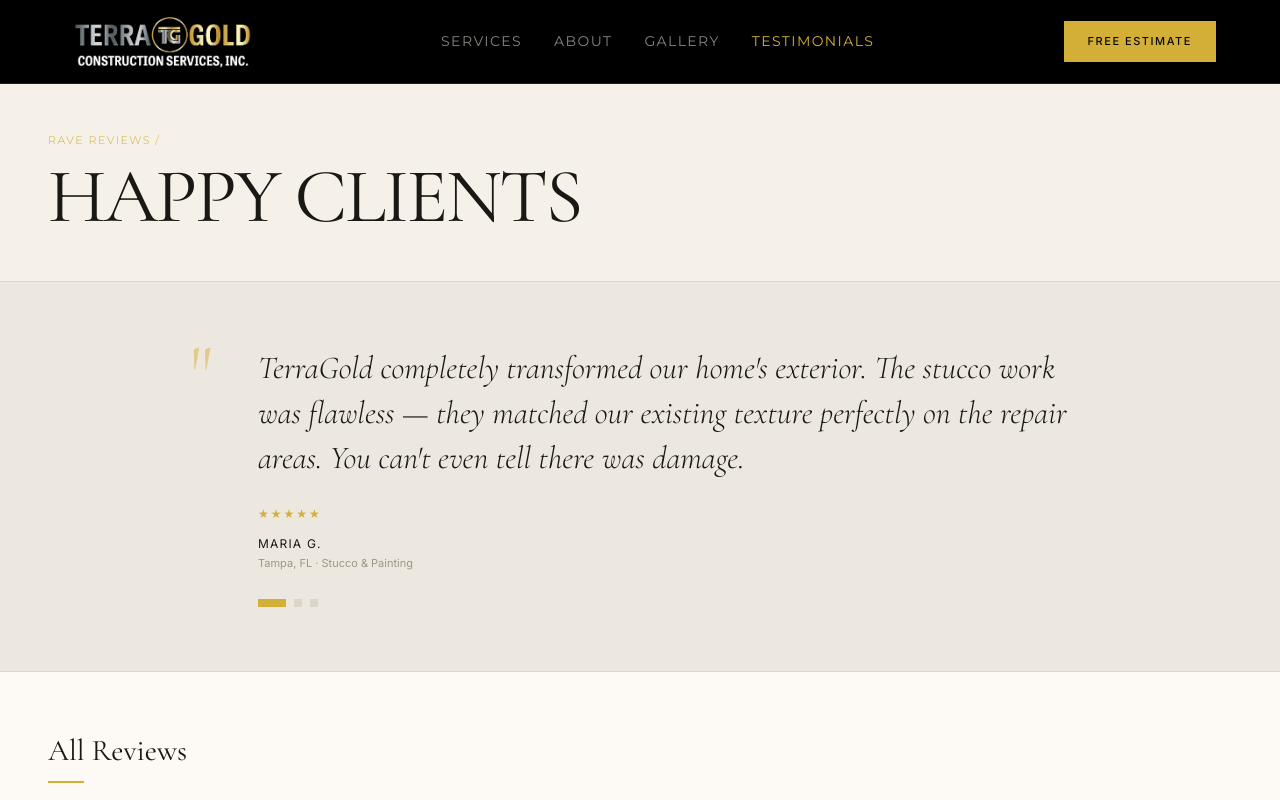
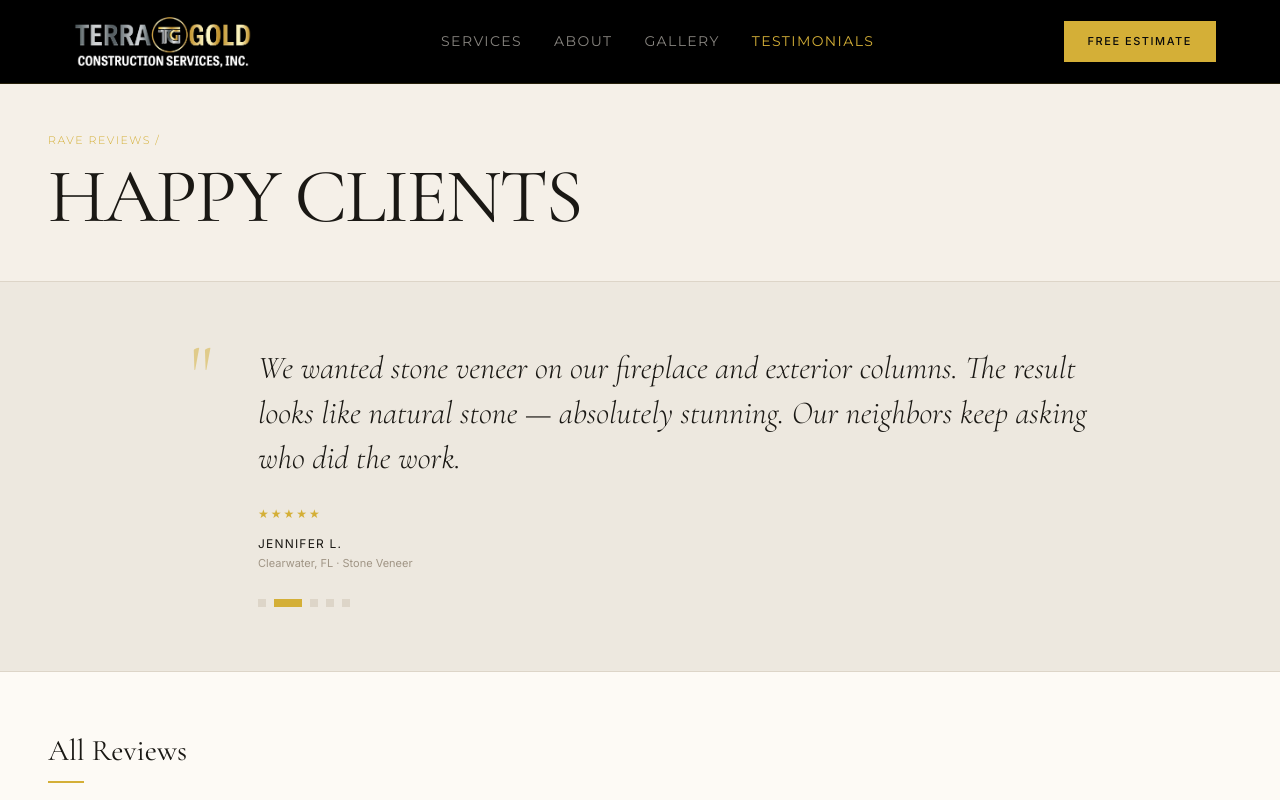
Before and after one commit to amarrero10/terra-gold-construction, a Next.js app: page /testimonials in a window 1280 px wide. Shown: the top 800 px of the page. Built offline with nearby package versions, Linux system fonts and the light colour scheme; a web font is replaced by a local one.

Commit message:
Add autoscroll to testimonial page

```diff
--- a/src/app/testimonials/page.tsx
+++ b/src/app/testimonials/page.tsx
@@ -8,7 +8,15 @@
 
 const inter = Inter({ subsets: ["latin"], display: "swap", weight: "400" });
 
-function CountUp({ target, suffix = "", duration = 1800 }: { target: number; suffix?: string; duration?: number }) {
+function CountUp({
+  target,
+  suffix = "",
+  duration = 1800,
+}: {
+  target: number;
+  suffix?: string;
+  duration?: number;
+}) {
   const ref = useRef<HTMLSpanElement>(null);
   const inView = useInView(ref, { once: true, margin: "-50px" });
   const [count, setCount] = useState(0);
@@ -26,7 +34,12 @@
     requestAnimationFrame(tick);
   }, [inView, target, duration]);
 
-  return <span ref={ref}>{count}{suffix}</span>;
+  return (
+    <span ref={ref}>
+      {count}
+      {suffix}
+    </span>
+  );
 }
 
 function Reveal({ children, delay = 0 }: { children: React.ReactNode; delay?: number }) {
@@ -45,21 +58,71 @@
 }
 
 const reviews = [
-  { name: "Maria G.",            loc: "Tampa, FL",         svc: "Stucco & Painting",       stars: 5, text: "TerraGold completely transformed our home's exterior. The stucco work was flawless — they matched our existing texture perfectly on the repair areas. You can't even tell there was damage." },
-  { name: "Robert K.",           loc: "Brandon, FL",       svc: "Drywall Repair",          stars: 5, text: "We had significant water damage from a burst pipe. TerraGold came out quickly, assessed it, and completed the repair ahead of schedule. The finish is seamless." },
-  { name: "Jennifer L.",         loc: "Clearwater, FL",    svc: "Stone Veneer",            stars: 5, text: "We wanted stone veneer on our fireplace and exterior columns. The result looks like natural stone — absolutely stunning. Our neighbors keep asking who did the work." },
-  { name: "David M.",            loc: "Wesley Chapel, FL", svc: "Full Exterior",           stars: 5, text: "From lath to stucco to paint, TerraGold handled our entire exterior renovation. They take pride in their work. Everything was done right the first time at a fair price." },
-  { name: "Sandra T.",           loc: "Land O' Lakes, FL", svc: "Siding & Soffit",         stars: 5, text: "The shiplap siding and soffit installation was done beautifully. The crew was respectful, cleaned up every day, and communicated throughout. Will definitely use them again." },
-  { name: "Carlos R.",           loc: "Tampa, FL",         svc: "Interior Painting",       stars: 5, text: "Interior painting of our entire 3,000 sqft home. They prepped properly and the finish is incredible — no drips, no missed spots. Best painters I've hired." },
-  { name: "Patricia W.",         loc: "St. Petersburg, FL",svc: "Stucco Repair",           stars: 5, text: "Had cracks in our stucco after a storm. TerraGold came out the same week, assessed the damage, and repaired everything perfectly. Very thorough team." },
-  { name: "Michael & Anna B.",   loc: "Tampa, FL",         svc: "Home Transformation",     stars: 5, text: "TerraGold flipped our investment property for Airbnb. The transformation was incredible — guests constantly compliment the quality of the finishes." },
+  {
+    name: "Maria G.",
+    loc: "Tampa, FL",
+    svc: "Stucco & Painting",
+    stars: 5,
+    text: "TerraGold completely transformed our home's exterior. The stucco work was flawless — they matched our existing texture perfectly on the repair areas. You can't even tell there was damage.",
+  },
+  {
+    name: "Robert K.",
+    loc: "Brandon, FL",
+    svc: "Drywall Repair",
+    stars: 5,
+    text: "We had significant water damage from a burst pipe. TerraGold came out quickly, assessed it, and completed the repair ahead of schedule. The finish is seamless.",
+  },
+  {
+    name: "Jennifer L.",
+    loc: "Clearwater, FL",
+    svc: "Stone Veneer",
+    stars: 5,
+    text: "We wanted stone veneer on our fireplace and exterior columns. The result looks like natural stone — absolutely stunning. Our neighbors keep asking who did the work.",
+  },
+  {
+    name: "David M.",
+    loc: "Wesley Chapel, FL",
+    svc: "Full Exterior",
+    stars: 5,
+    text: "From lath to stucco to paint, TerraGold handled our entire exterior renovation. They take pride in their work. Everything was done right the first time at a fair price.",
+  },
+  {
+    name: "Sandra T.",
+    loc: "Land O' Lakes, FL",
+    svc: "Siding & Soffit",
+    stars: 5,
+    text: "The shiplap siding and soffit installation was done beautifully. The crew was respectful, cleaned up every day, and communicated throughout. Will definitely use them again.",
+  },
+  {
+    name: "Carlos R.",
+    loc: "Tampa, FL",
+    svc: "Interior Painting",
+    stars: 5,
+    text: "Interior painting of our entire 3,000 sqft home. They prepped properly and the finish is incredible — no drips, no missed spots. Best painters I've hired.",
+  },
+  {
+    name: "Patricia W.",
+    loc: "St. Petersburg, FL",
+    svc: "Stucco Repair",
+    stars: 5,
+    text: "Had cracks in our stucco after a storm. TerraGold came out the same week, assessed the damage, and repaired everything perfectly. Very thorough team.",
+  },
+  {
+    name: "Michael & Anna B.",
+    loc: "Tampa, FL",
+    svc: "Home Transformation",
+    stars: 5,
+    text: "TerraGold flipped our investment property for Airbnb. The transformation was incredible — guests constantly compliment the quality of the finishes.",
+  },
 ];
 
 function Stars({ n }: { n: number }) {
   return (
     <div style={{ display: "flex", gap: 2 }}>
-      {[1,2,3,4,5].map((s) => (
-        <span key={s} style={{ color: s <= n ? "var(--gold)" : "var(--rule)", fontSize: 12 }}>★</span>
+      {[1, 2, 3, 4, 5].map((s) => (
+        <span key={s} style={{ color: s <= n ? "var(--gold)" : "var(--rule)", fontSize: 12 }}>
+          ★
+        </span>
       ))}
     </div>
   );
@@ -67,18 +130,64 @@
 
 export default function TestimonialsPage() {
   const [feat, setFeat] = useState(0);
-  const featured = [reviews[0], reviews[3], reviews[7]];
+  const [paused, setPaused] = useState(false);
+  const touchStart = useRef<number | null>(null);
+  const featured = [reviews[0], reviews[2], reviews[3], reviews[5], reviews[7]];
+
+  // Auto-advance every 5s, resets whenever feat changes or user unpauses
+  useEffect(() => {
+    if (paused) return;
+    const t = setTimeout(() => setFeat((p) => (p + 1) % featured.length), 5000);
+    return () => clearTimeout(t);
+  }, [feat, paused, featured.length]);
+
+  function handleDotClick(i: number) {
+    setFeat(i);
+    setPaused(true);
+    setTimeout(() => setPaused(false), 8000); // resume after 8s
+  }
+
+  function handleTouchStart(e: React.TouchEvent) {
+    touchStart.current = e.touches[0].clientX;
+  }
+
+  function handleTouchEnd(e: React.TouchEvent) {
+    if (touchStart.current === null) return;
+    const diff = touchStart.current - e.changedTouches[0].clientX;
+    if (Math.abs(diff) > 50) {
+      setFeat((p) =>
+        diff > 0 ? (p + 1) % featured.length : (p - 1 + featured.length) % featured.length,
+      );
+    }
+    touchStart.current = null;
+  }
 
   return (
     <>
       {/* Page header */}
-      <div style={{ paddingTop: 84, background: "var(--cream)", borderBottom: "1px solid var(--rule)" }}>
-        <div className="px-5 md:px-12" style={{ maxWidth: 1400, margin: "0 auto", paddingTop: 48, paddingBottom: 48 }}>
+      <div
+        style={{
+          paddingTop: 84,
+          background: "var(--cream)",
+          borderBottom: "1px solid var(--rule)",
+        }}
+      >
+        <div
+          className="px-5 md:px-12"
+          style={{ maxWidth: 1400, margin: "0 auto", paddingTop: 48, paddingBottom: 48 }}
+        >
           <motion.p
             initial={{ opacity: 0, y: 12 }}
             animate={{ opacity: 1, y: 0 }}
             transition={{ duration: 0.5 }}
-            style={{ fontFamily: "'Montserrat', sans-serif", fontSize: 11, letterSpacing: "0.14em", textTransform: "uppercase", color: "var(--gold)", marginBottom: 12 }}
+            style={{
+              fontFamily: "'Montserrat', sans-serif",
+              fontSize: 11,
+              letterSpacing: "0.14em",
+              textTransform: "uppercase",
+              color: "var(--gold)",
+              marginBottom: 12,
+            }}
           >
             Rave Reviews /
           </motion.p>
@@ -87,7 +196,15 @@
               initial={{ y: "100%" }}
               animate={{ y: 0 }}
               transition={{ duration: 0.8, ease: [0.25, 0.46, 0.45, 0.94] }}
-              style={{ fontFamily: "'Cormorant Garamond', serif", fontSize: "clamp(48px, 6vw, 80px)", fontWeight: 400, letterSpacing: "-0.03em", textTransform: "uppercase", color: "var(--charcoal)", lineHeight: 0.95 }}
+              style={{
+                fontFamily: "'Cormorant Garamond', serif",
+                fontSize: "clamp(48px, 6vw, 80px)",
+                fontWeight: 400,
+                letterSpacing: "-0.03em",
+                textTransform: "uppercase",
+                color: "var(--charcoal)",
+                lineHeight: 0.95,
+              }}
             >
               Happy Clients
             </motion.h1>
@@ -96,11 +213,32 @@
       </div>
 
       {/* Featured pull quote */}
-      <section className="px-5 md:px-12" style={{ background: "var(--cream-alt)", paddingTop: 64, paddingBottom: 64, borderBottom: "1px solid var(--rule)" }}>
+      <section
+        className="px-5 md:px-12"
+        style={{
+          background: "var(--cream-alt)",
+          paddingTop: 64,
+          paddingBottom: 64,
+          borderBottom: "1px solid var(--rule)",
+        }}
+        onMouseEnter={() => setPaused(true)}
+        onMouseLeave={() => setPaused(false)}
+        onTouchStart={handleTouchStart}
+        onTouchEnd={handleTouchEnd}
+      >
         <div style={{ maxWidth: 900, margin: "0 auto" }}>
           <div style={{ display: "grid", gridTemplateColumns: "48px 1fr", gap: 20 }}>
-            <span style={{ fontFamily: "'Cormorant Garamond', serif", fontSize: 80, fontWeight: 300, color: "var(--gold)", lineHeight: 0.7, opacity: 0.5 }}>
-              "
+            <span
+              style={{
+                fontFamily: "'Cormorant Garamond', serif",
+                fontSize: 80,
+                fontWeight: 300,
+                color: "var(--gold)",
+                lineHeight: 0.7,
+                opacity: 0.5,
+              }}
+            >
+              &#34;
             </span>
             <div>
               <motion.div
@@ -109,14 +247,36 @@
                 animate={{ opacity: 1, y: 0 }}
                 transition={{ duration: 0.5 }}
               >
-                <p style={{ fontFamily: "'Cormorant Garamond', serif", fontStyle: "italic", fontSize: "clamp(22px, 3vw, 32px)", fontWeight: 300, color: "var(--charcoal)", lineHeight: 1.4, marginBottom: 24 }}>
+                <p
+                  style={{
+                    fontFamily: "'Cormorant Garamond', serif",
+                    fontStyle: "italic",
+                    fontSize: "clamp(22px, 3vw, 32px)",
+                    fontWeight: 300,
+                    color: "var(--charcoal)",
+                    lineHeight: 1.4,
+                    marginBottom: 24,
+                  }}
+                >
                   {featured[feat].text}
                 </p>
                 <Stars n={featured[feat].stars} />
-                <p className={`${inter.className}`} style={{ fontSize: 12, letterSpacing: "0.1em", textTransform: "uppercase", color: "var(--charcoal)", marginTop: 12 }}>
+                <p
+                  className={`${inter.className}`}
+                  style={{
+                    fontSize: 12,
+                    letterSpacing: "0.1em",
+                    textTransform: "uppercase",
+                    color: "var(--charcoal)",
+                    marginTop: 12,
+                  }}
+                >
                   {featured[feat].name}
                 </p>
-                <p className={`${inter.className}`} style={{ fontSize: 11, color: "var(--stone-lt)", marginTop: 2 }}>
+                <p
+                  className={`${inter.className}`}
+                  style={{ fontSize: 11, color: "var(--stone-lt)", marginTop: 2 }}
+                >
                   {featured[feat].loc} · {featured[feat].svc}
                 </p>
               </motion.div>
@@ -126,7 +286,7 @@
                 {featured.map((_, i) => (
                   <button
                     key={i}
-                    onClick={() => setFeat(i)}
+                    onClick={() => handleDotClick(i)}
                     style={{
                       width: feat === i ? 28 : 8,
                       height: 8,
@@ -144,28 +304,73 @@
       </section>
 
       {/* All reviews */}
-      <section className="px-5 md:px-12" style={{ background: "var(--white)", paddingTop: 56, paddingBottom: 56 }}>
+      <section
+        className="px-5 md:px-12"
+        style={{ background: "var(--white)", paddingTop: 56, paddingBottom: 56 }}
+      >
         <div style={{ maxWidth: 1400, margin: "0 auto" }}>
           <Reveal>
-            <p style={{ fontFamily: "'Cormorant Garamond', serif", fontSize: 30, fontWeight: 400, color: "var(--charcoal)", marginBottom: 8 }}>
+            <p
+              style={{
+                fontFamily: "'Cormorant Garamond', serif",
+                fontSize: 30,
+                fontWeight: 400,
+                color: "var(--charcoal)",
+                marginBottom: 8,
+              }}
+            >
               All Reviews
             </p>
             <div style={{ width: 36, height: 2, background: "var(--gold)", marginBottom: 40 }} />
           </Reveal>
 
-          <div className="grid grid-cols-1 md:grid-cols-3" style={{ gap: 1, background: "var(--rule)" }}>
+          <div
+            className="grid grid-cols-1 md:grid-cols-3"
+            style={{ gap: 1, background: "var(--rule)" }}
+          >
             {reviews.map((r, i) => (
               <Reveal key={r.name} delay={i * 0.05}>
-                <div style={{ background: "var(--white)", padding: "32px 28px", height: "100%", display: "flex", flexDirection: "column" }}>
+                <div
+                  style={{
+                    background: "var(--white)",
+                    padding: "32px 28px",
+                    height: "100%",
+                    display: "flex",
+                    flexDirection: "column",
+                  }}
+                >
                   <Stars n={r.stars} />
-                  <p style={{ fontFamily: "'Cormorant Garamond', serif", fontStyle: "italic", fontSize: 18, fontWeight: 300, color: "var(--charcoal)", lineHeight: 1.5, flex: 1, marginTop: 16, marginBottom: 20 }}>
+                  <p
+                    style={{
+                      fontFamily: "'Cormorant Garamond', serif",
+                      fontStyle: "italic",
+                      fontSize: 18,
+                      fontWeight: 300,
+                      color: "var(--charcoal)",
+                      lineHeight: 1.5,
+                      flex: 1,
+                      marginTop: 16,
+                      marginBottom: 20,
+                    }}
+                  >
                     &ldquo;{r.text}&rdquo;
                   </p>
                   <div style={{ borderTop: "1px solid var(--rule)", paddingTop: 16 }}>
-                    <p className={`${inter.className}`} style={{ fontSize: 12, fontWeight: 400, color: "var(--charcoal)", marginBottom: 3 }}>
+                    <p
+                      className={`${inter.className}`}
+                      style={{
+                        fontSize: 12,
+                        fontWeight: 400,
+                        color: "var(--charcoal)",
+                        marginBottom: 3,
+                      }}
+                    >
                       {r.name}
                     </p>
-                    <p className={`${inter.className}`} style={{ fontSize: 11, color: "var(--stone-lt)", letterSpacing: "0.06em" }}>
+                    <p
+                      className={`${inter.className}`}
+                      style={{ fontSize: 11, color: "var(--stone-lt)", letterSpacing: "0.06em" }}
+                    >
                       {r.loc} · {r.svc}
                     </p>
                   </div>
@@ -177,18 +382,51 @@
       </section>
 
       {/* Stats */}
-      <section style={{ background: "var(--cream)", borderTop: "1px solid var(--rule)", borderBottom: "1px solid var(--rule)" }}>
-        <div className="grid grid-cols-1 md:grid-cols-3" style={{ maxWidth: 1400, margin: "0 auto", borderLeft: "1px solid var(--rule)" }}>
+      <section
+        style={{
+          background: "var(--cream)",
+          borderTop: "1px solid var(--rule)",
+          borderBottom: "1px solid var(--rule)",
+        }}
+      >
+        <div
+          className="grid grid-cols-1 md:grid-cols-3"
+          style={{ maxWidth: 1400, margin: "0 auto", borderLeft: "1px solid var(--rule)" }}
+        >
           {[
             { target: 5, suffix: ".0", l: "Average Rating" },
             { target: 100, suffix: "+", l: "Verified Reviews" },
             { target: 100, suffix: "%", l: "Would Recommend" },
           ].map((s) => (
-            <div key={s.l} style={{ padding: "48px 40px", borderRight: "1px solid var(--rule)", textAlign: "center" }}>
-              <div style={{ fontFamily: "'Cormorant Garamond', serif", fontSize: 56, fontWeight: 400, color: "var(--charcoal)", lineHeight: 1 }}>
+            <div
+              key={s.l}
+              style={{
+                padding: "48px 40px",
+                borderRight: "1px solid var(--rule)",
+                textAlign: "center",
+              }}
+            >
+              <div
+                style={{
+                  fontFamily: "'Cormorant Garamond', serif",
+                  fontSize: 56,
+                  fontWeight: 400,
+                  color: "var(--charcoal)",
+                  lineHeight: 1,
+                }}
+              >
                 <CountUp target={s.target} suffix={s.suffix} />
               </div>
-              <div style={{ fontFamily: "'Montserrat', sans-serif", fontSize: 11, letterSpacing: "0.12em", textTransform: "uppercase", color: "var(--stone)", marginTop: 8 }}>
+              <div
+                style={{
+                  fontFamily: "'Montserrat', sans-serif",
+                  fontSize: 11,
+                  letterSpacing: "0.12em",
+                  textTransform: "uppercase",
+                  color: "var(--stone)",
+                  marginTop: 8,
+                }}
+              >
                 {s.l}
               </div>
             </div>
@@ -197,12 +435,31 @@
       </section>
 
       {/* CTA */}
-      <section className="px-5 md:px-12" style={{ background: "var(--cream)", paddingTop: 56, paddingBottom: 56, textAlign: "center" }}>
+      <section
+        className="px-5 md:px-12"
+        style={{
+          background: "var(--cream)",
+          paddingTop: 56,
+          paddingBottom: 56,
+          textAlign: "center",
+        }}
+      >
         <Reveal>
-          <p style={{ fontFamily: "'Cormorant Garamond', serif", fontSize: 40, fontWeight: 400, color: "var(--charcoal)", marginBottom: 16 }}>
+          <p
+            style={{
+              fontFamily: "'Cormorant Garamond', serif",
+              fontSize: 40,
+              fontWeight: 400,
+              color: "var(--charcoal)",
+              marginBottom: 16,
+            }}
+          >
             Join our happy clients<span style={{ color: "var(--gold)" }}>.</span>
           </p>
-          <p className={`${inter.className}`} style={{ fontSize: 14, fontWeight: 300, color: "var(--stone)", marginBottom: 32 }}>
+          <p
+            className={`${inter.className}`}
+            style={{ fontSize: 14, fontWeight: 300, color: "var(--stone)", marginBottom: 32 }}
+          >
             Get your free, no-obligation estimate today.
           </p>
           <FlowButton href="/contact" text="Free Estimate" variant="charcoal" />
```
Also changed, not shown: src/components/Footer.tsx (+10 -0 lines).
